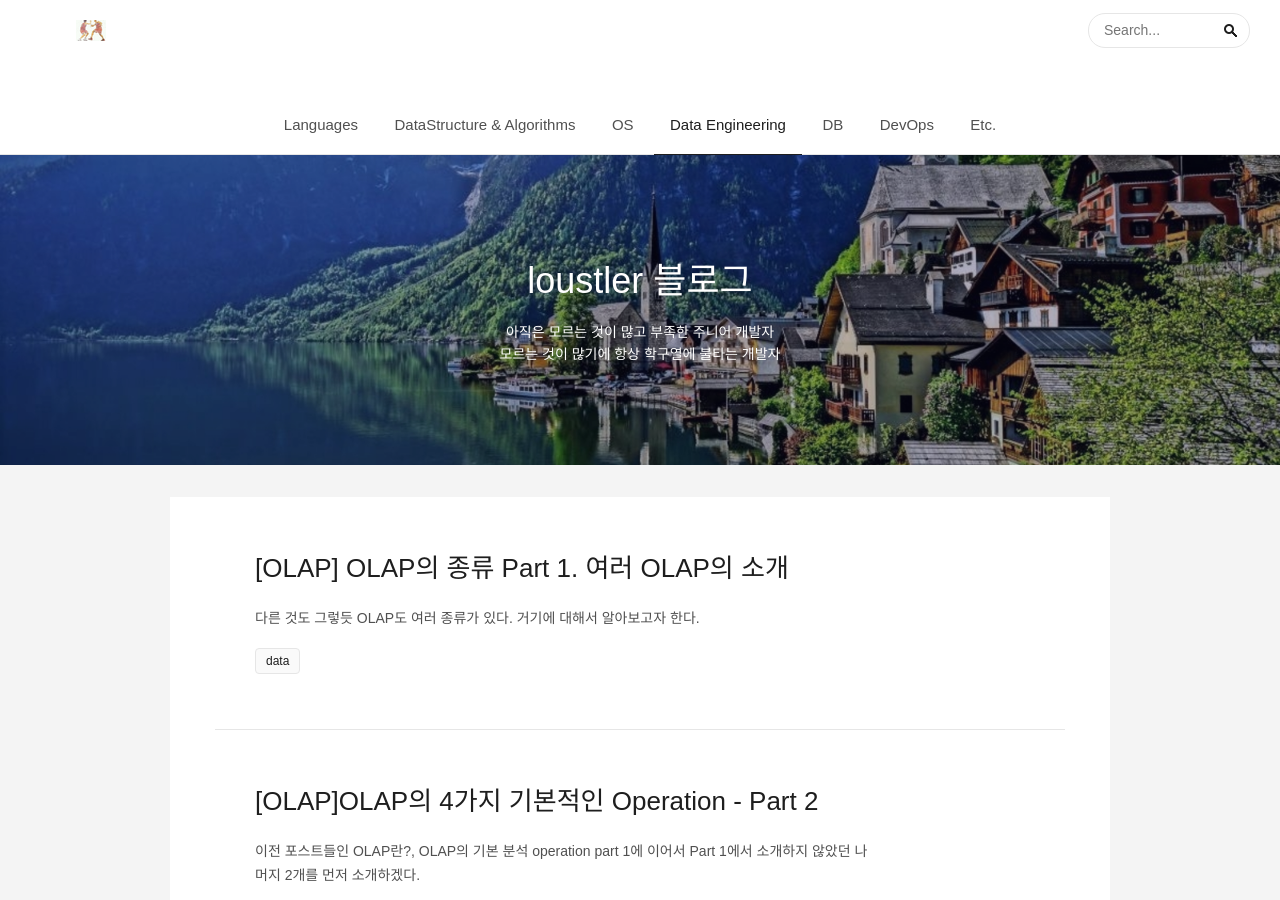
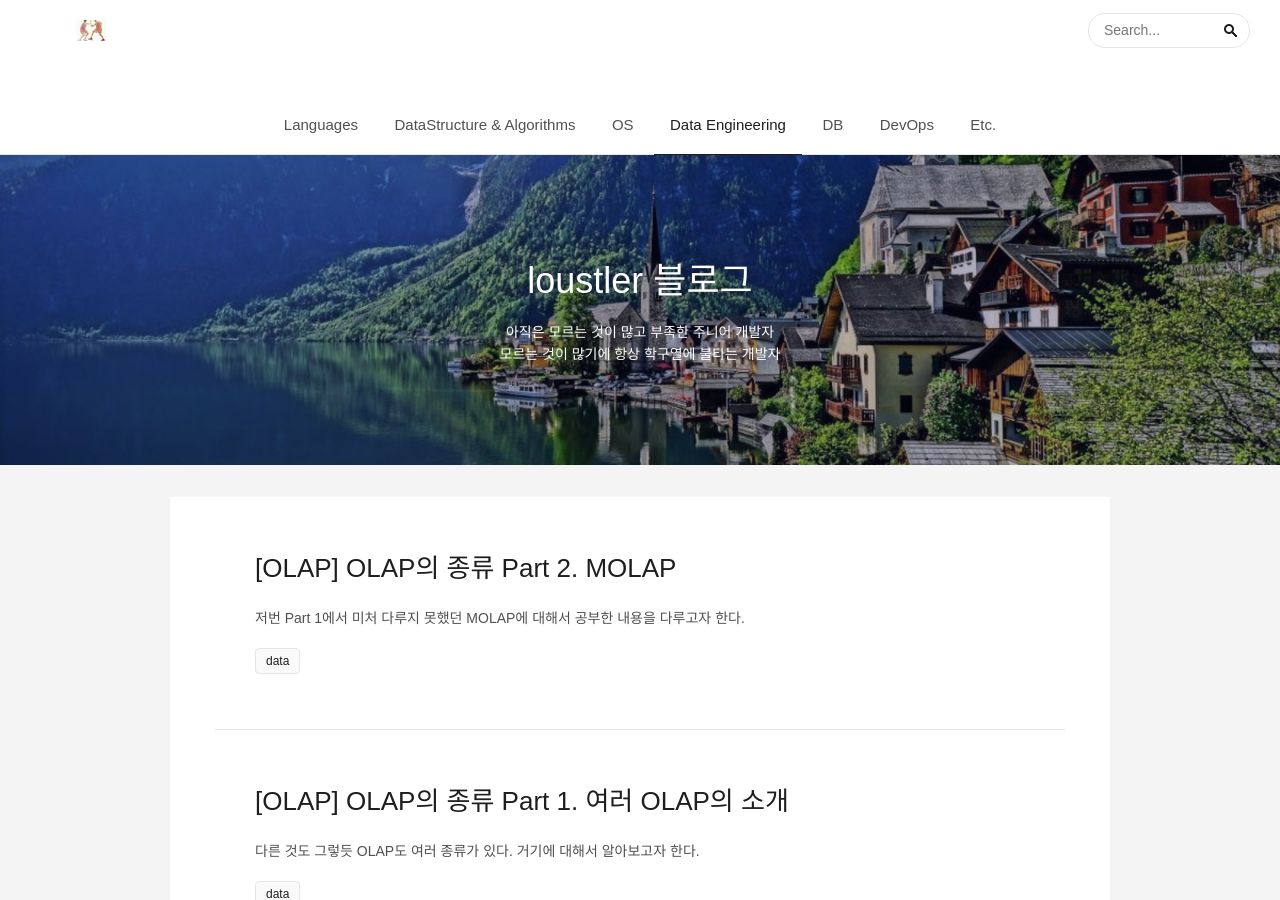
Before and after one commit to loustler/loustler.github.io, a Jekyll site: the page built from dataeng/index.html, in a window 1280 px wide and 900 px high. Built offline with Jekyll 4.4.1, drawn with Linux system fonts in a browser that asks for light colours; part of the change alters nothing that is shown.

Commit message:
MOLAP
Close #7

```diff
--- a/_posts/2020/4/2020-04-02-type-of-olap-part-1.md
+++ b/_posts/2020/4/2020-04-02-type-of-olap-part-1.md
@@ -104,6 +104,6 @@ OLAP을 사용함으로써 얻을 수 있는 이점은
 
 이렇게 OLAP의 여러 종류에 대해 간략히 알아봤고 또 이런 OLAP 시스템들을 사용했을 때 얻을 수 있는 이점과 단점들을 알아보았다.
 
-그러나 **MOLAP**는 다뤄야 하는 게 많아서 별도로 다루도록 하겠다.
+그러나 **MOLAP**는 다뤄야 하는 게 많아서 [별도로 다루도록 하겠다.](/data_eng/type-of-olap-part-2-molap/)
 
 또한 Star Schema와 Snowflake Schema도 차후에 별도의 포스트에서 다루도록 하겠다.
--- /dev/null
+++ b/_posts/2020/4/2020-04-08-type-of-olap-part-2-molap.md
@@ -0,0 +1,110 @@
+---
+layout: post
+title:  "[OLAP] OLAP의 종류 Part 2. MOLAP"
+date:   2020-04-08 00:16:50 +0900
+categories: [data_eng]
+tags : [data]
+---
+
+저번 [Part 1](/data_eng/type-of-olap-part-1/)에서 미처 다루지 못했던
+
+MOLAP에 대해서 공부한 내용을 다루고자 한다.
+
+<!--more-->
+
+**MOLAP**는 저번 [Part 1](/data_eng/type-of-olap-part-1/)에서도 말했고 이전에도 말했었지만,
+
+Multidimensional OLAP, 다차원 OLAP이다.
+
+**MOLAP**는 classical OLAP로 다차원 데이터 큐브(multidemensional data cube)를 이용해서 데이터 분석을 수월하게 할 수 있는 녀석이다.
+
+이 때 Data는
+
+1. 사전에 계산되고(pre-computed)
+1. 사전에 요약되며(pre-summarized)
+
+무엇보다 **MOLAP**에 저장이 된다.
+
+**MOLAP**에 저장이 되는 부분이 **ROLAP**와의 차이점인데, **ROLAP**는 RDB에 저장을 하기 때문이다.
+
+**MOLAP**를 사용하면, 유저는 다양한 측면으로 다차원 뷰 데이터(multidemensional view data)를 사용할 수 있다.
+
+이는 다양한 시각으로 다차원 뷰 데이터를 볼 수 있다는 말과 같을 것이다.
+
+다차원 데이터 분석은 RDB 또한 사용이 가능하며 이를 위해 쿼리를 여러 테이블에 해야한다.
+
+이와 반대로 **MOLAP**는 이미 다차원 배열(multidimensional array)에 모든 조합 데이터들이 적재되어 있으며 직접적으로 데이터에 접근할 수 있다.
+
+이 말은,
+
+- 다차원 데이터 분석은 RDB를 사용할 수 있다. 그러나 사용하기 위해서는 SQL 등을 이용해서 쿼리를 여러 테이블에 해야 된다.
+- 다차원 데이터 분석을 **MOLAP**를 이용하면 위에 말했듯이 사전에 계산되고 요약된 데이터들이 이미 다차원 배열에 적재되어 있다
+
+와 같다.
+
+즉, RDB를 사용하여 다차원 데이터 분석을 하려면 데이터를 쿼리를 이용하여 데이터를 그 때마다 계산하고 요약하는 등의 행위가 동반되기 때문에,
+
+빠르게 데이터를 분석하기에 어려움이 있다는 것이고, 그래서 **ROLAP**보다는 **MOLAP**가 빠르다고 할 수 있다.
+
+**MOLAP**의 몇가지 키포인트를 짚고 가면,
+
+1. **MOLAP**에서 operation은 processing이라고 함
+1. MOLAP Tool들은 요약 수준에 상관없이 동일한 응답 시간으로 정보를 처리함
+1. MOLAP Tool들은 분석을 위한 데이터를 RDB에 적재하기 위해 해야 하는 설계의 복잡함을 제거함
+1. MOALP 서버는 밀도가 높고 드문 데이터 셋을 관리하기 위해 2개의 레벨의 스토리지 표현을 구현했음
+1. 데이터 셋이 드문경우에는 스토리지의 활용도가 떨어질 수 있음
+1. 사실(fact)은 다차원 배열에 저장되고, 차원(dimension)은 그런 사실들을 쿼리하는데 사용됨
+
+**MOLAP Architecture**
+
+**MOLAP Architecture**는 아래와 같은 컴포넌트(component)들로 구성되어 있다.
+
+- Database Server
+- MOLAP Server
+- Front-end tool
+
+컴포넌트들을 먼저 그림을 통해 보자면 아래와 같다.
+
+![MOLAP Architecture by guru99](https://www.guru99.com/images/1/022218_1034_MOLAPMultid1.png)
+
+위 그림에 표시된 대로 flow를 보면
+
+1. 유저가 인터페이스를 통해서 리포트를 요청
+1. MDDB(MultiDimansional DataBase)의 어플리케이션 로직 레이어가 DB로 부터 데이터를 가지고 옴
+1. 어플리케이이션 로직 레이어가 클라이언트와 유저에게 가져온 데이터 결과를 반환
+
+**MOLAP Architecture**는 주로 미리 컴파일된 데이터들을 읽는데,
+
+이는 **MOLAP Architecture**가 동적으로 집계를 생성하거나 사전에 계산되지 않았거나 저장되지 않은 결과를 계산하는데에는 기능이 제한적이기 때문이다.
+
+이런 MOLAP를 구현하는데에 있어 고려해야 될 것들은 다음과 같다.
+
+1. **MOLAP**는 큐브를 구축하기 위한 전략을 만드는데에 있어서 유지보수와 스토리지의 영향에 대해 고려가 필수적
+1. **MOLAP**의 쿼리를 위해 지원되는 언어가 제한적
+1. 차원이 늘어날 때, 요구되는 큐브의 숫자와 사이즈로 인해 확장의 어려움이 있음
+1. API가 큐브를 probing 하기 위해 제공되어야 됨
+1. 데이터 구조는 탐색되고 분석될 데이터의 여러 주제 영역을 지원해야 되며, 탐색이 변경되었을 때 데이터 구조를 물리적으로 재구성해야 될 필요가 있음
+1. DBA가 DB를 구축하고 유지보수하는데 각기 다른 스킬셋과 툴이 필요함
+
+그리고 마지막으로 MOLAP와 이점과 단점을 알아보고 마무리하겠다.
+
+이점은
+
+1. **MOLAP**는 상당한 양의 다차원 데이터를 관리, 분석 그리고 적재할 수 있음
+1. 최적화된 스토리지, 인덱싱, 캐싱에 빠른 쿼리 성능을 보여줌
+1. RDB오 ㅏ비교해서 비교적 작은 사이즈의 데이터
+1. 더 높은 수준의 집계 데이터의 자동 계산
+1. 유저가 크고 덜 정의된 데이터를 분석할 수 있도록 도와줌
+1. 사용하는데 있어서 많은 경험이 필요하지 않음
+1. MOLAP 큐브는 빠른 데이터 검색을 위해 만들어졌으며 **Slice and dicing** 연산에 최적화되어 있음
+1. 큐브를 만들 때 모든 계산이 미리 생성됨
+
+단점은
+
+1. 주요 단점으로 제한된 양의 데이터만 처리하므로 ROLAP에 비해 확장성이 떨어짐
+1. 자원집약적으로 데이터 중복성이 도입됨
+1. 대용량 데이터에서 오래 걸림
+1. 10개 차원이 넘어갈 경우 모델을 업데이트하고 쿼리하는 동안 MOLAP 제품에 문제가 생길 수도 있음
+1. 상세 데이터를 포함할 수 없음
+1. 데이터 셋이 분산이 많이 되어 있을 경우 활용도가 낮을 수 있음
+1. 제한된 양의 데이터만 처리할 수 있으므로 큐브 자체에 많은 양의 데이터를 포함할 수 없음
```
